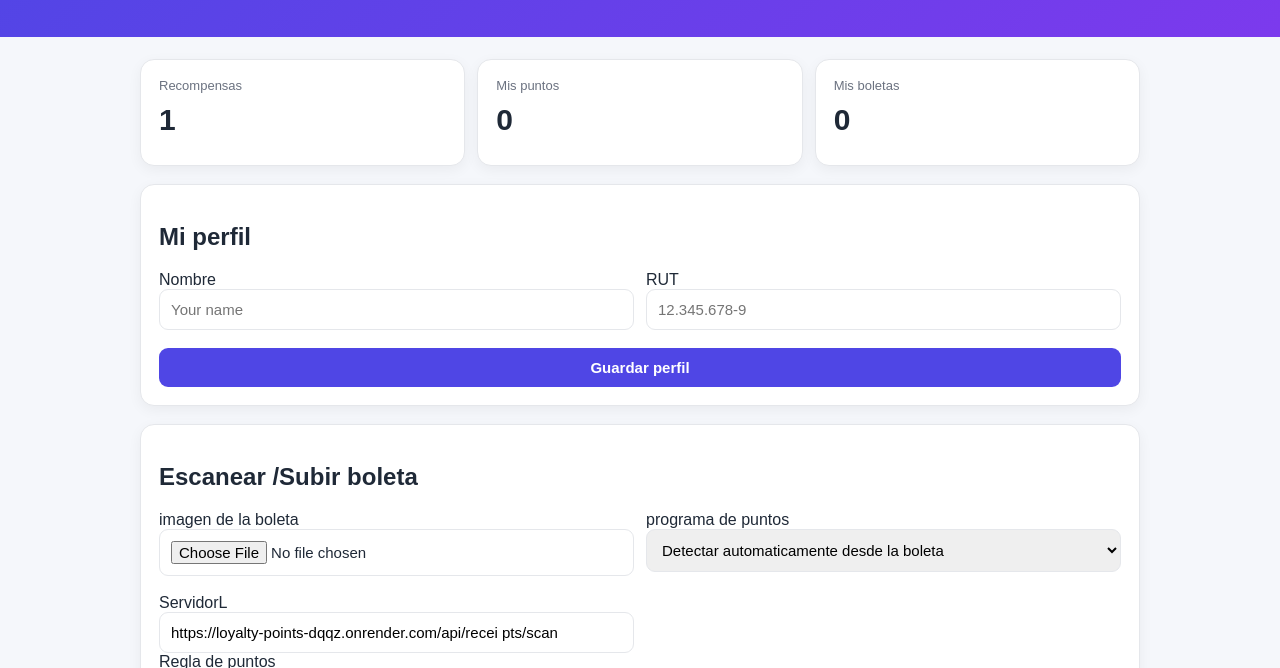
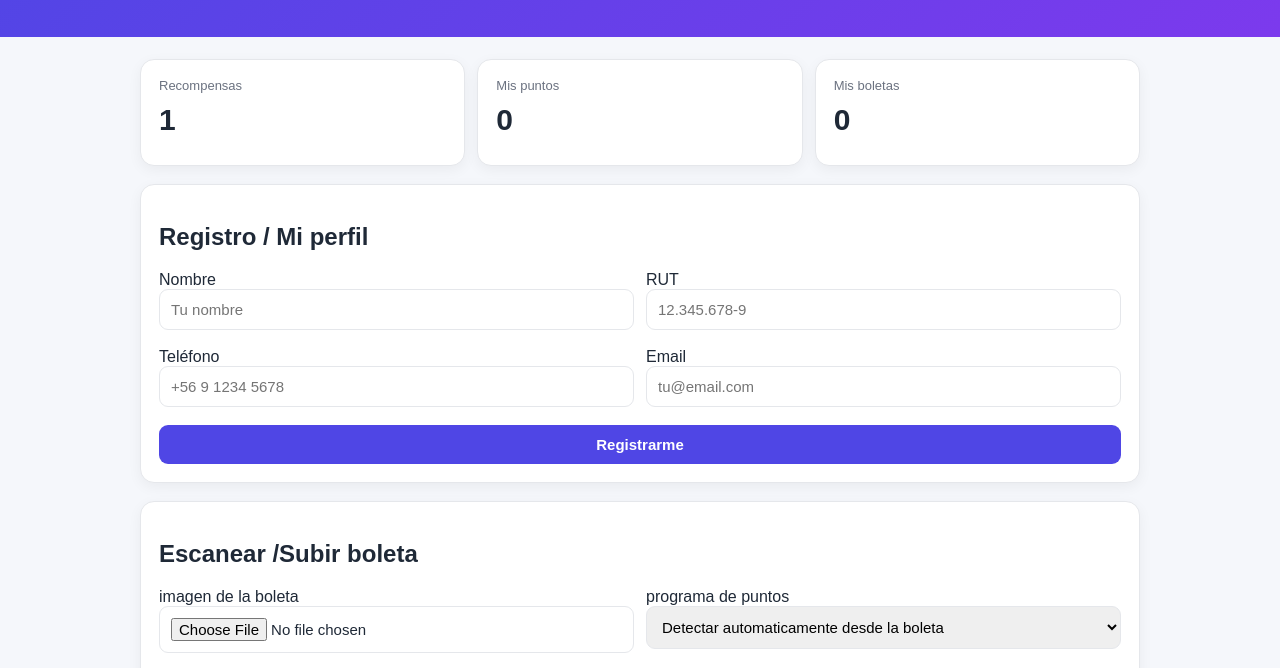
Before and after one commit to sapnamjain87-dot/Point-, a website: page index.html in a window 1280 px wide. Shown: the part 125-793 px from the top of the page. Drawn offline with Linux system fonts and the light colour scheme.

Commit message:
Update index.html

```diff
--- a/index.html
+++ b/index.html
@@ -35,15 +35,38 @@ button{border:none;font-weight:700;cursor:pointer;background:#4f46e5;color:white
 <div class="card"><div class="muted">Mis boletas</div><div class="points" id="receiptUpdates">0</div></div>
 </section>
 
-<section class="panel">
-<h2>Mi perfil</h2>
-<div class="row">
-<div><label>Nombre</label><input id="profileName" placeholder="Your name"></div>
-<div><label>RUT</label><input id="profileRut" placeholder="12.345.678-9"></div>
-</div>
-<br><button onclick="saveProfile()">Guardar perfil</button>
- </section>
+<section class="panel" id="profileSection">
+  <h2>Registro / Mi perfil</h2>
 
+  <div class="row">
+    <div>
+      <label>Nombre</label>
+      <input id="profileName" placeholder="Tu nombre">
+    </div>
+
+    <div>
+      <label>RUT</label>
+      <input id="profileRut" placeholder="12.345.678-9">
+    </div>
+  </div>
+
+  <br>
+
+  <div class="row">
+    <div>
+      <label>Teléfono</label>
+      <input id="profilePhone" type="tel" placeholder="+56 9 1234 5678">
+    </div>
+
+    <div>
+     <label>Email</label>
+      <input id="profileEmail" type="email" placeholder="tu@email.com">
+    </div>
+  </div>
+
+  <br>
+  <button onclick="saveProfile()">Registrarme</button>
+</section>
 <section class="panel">
 <h2>Escanear /Subir boleta</h2>
 <div class="row">
@@ -106,13 +129,58 @@ let scanned=null;
 
 function esc(s){return String(s).replaceAll("&","&amp;").replaceAll("<","&lt;").replaceAll(">","&gt;").replaceAll('"',"&quot;")}
 function save(){localStorage.setItem(KP,JSON.stringify(programs));localStorage.setItem(KH,JSON.stringify(history))}
-function saveProfile(){
-  localStorage.setItem(KPR,JSON.stringify({name:profileName.value.trim(),rut:profileRut.value.trim()}));
-  alert("Profile saved");
+async function saveProfile(){
+  const name = profileName.value.trim();
+  const rut = profileRut.value.trim();
+  const phone = profilePhone.value.trim();
+  const email = profileEmail.value.trim();
+
+  if (!name || !rut || !phone || !email) {
+    alert("Completa nombre, RUT, teléfono y email.");
+    return;
+  }
+
+  try {
+    const response = await fetch("https://loyalty-points-dqqz.onrender.com/api/customers", {
+      method: "POST",
+      headers: {
+        "Content-Type": "application/json"
+      },
+      body: JSON.stringify({
+        name,
+        rut,
+        phone,
+        email
+      })
+    });
+
+    const data = await response.json();
+
+    if (!response.ok) {
+      throw new Error(data.error || "No se pudo registrar");
+    }
+
+    localStorage.setItem(KPR, JSON.stringify({
+      name,
+      rut,
+      phone,
+      email,
+      customerId: data.customer.id
+    }));
+
+    alert("¡Registro exitoso!");
+  } catch (err) {
+    alert("Error al registrar: " + err.message);
+  }
 }
+
 function loadProfile(){
-  const p=JSON.parse(localStorage.getItem(KPR)||"{}");
-  profileName.value=p.name||""; profileRut.value=p.rut||"";
+  const p = JSON.parse(localStorage.getItem(KPR) || "{}");
+
+  profileName.value = p.name || "";
+  profileRut.value = p.rut || "";
+  profilePhone.value = p.phone || "";
+  profileEmail.value = p.email || "";
 }
   function addProgram() {
   const nameInput = document.getElementById("name");
```
